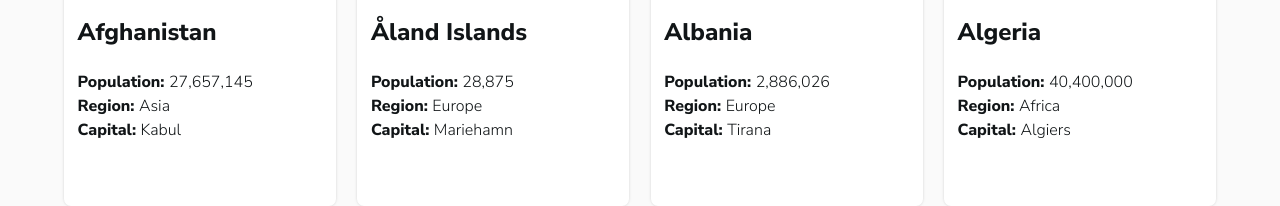
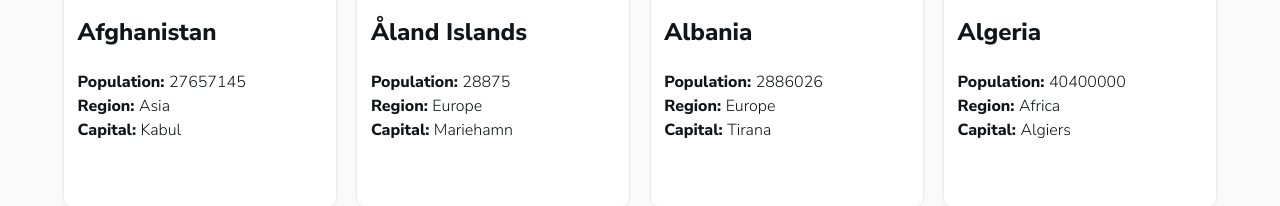
Before and after one commit to fabosso/countries-app, a React (Create React App) app: page / in a window 1280 px wide. Shown: the part 444-650 px from the top of the page. Built offline with nearby package versions, Linux system fonts and the light colour scheme.

Commit message:
Revert "style(Home/CountryCard): add decimal commas"
This reverts commit 3fe56dacc9eda11187124de939f2c9484f2c4240.

```diff
--- a/src/components/CountryCard/CountryCard.js
+++ b/src/components/CountryCard/CountryCard.js
@@ -14,15 +14,15 @@ export const CountryCard = ({ country }) => {
       </div>
       <div className={styles.content__text}>
         <h2>{country.name}</h2>
-        <p className={styles.paragraph}>
+        <p className={styles.paragrahp}>
           <strong>Population: </strong>
-          {country.population.toLocaleString("en")}
+          {country.population}
         </p>
-        <p className={styles.paragraph}>
+        <p className={styles.paragrahp}>
           <strong>Region: </strong>
           {country.region}
         </p>
-        <p className={styles.paragraph}>
+        <p className={styles.paragrahp}>
           <strong>Capital: </strong>
           {country.capital}
         </p>
--- a/src/components/CountryCard/styles.module.scss
+++ b/src/components/CountryCard/styles.module.scss
@@ -14,7 +14,7 @@ a {
   .content__text {
     padding-left: 5%;
 
-    .paragraph {
+    .paragrahp {
       margin: 0;
     }
   }
```
